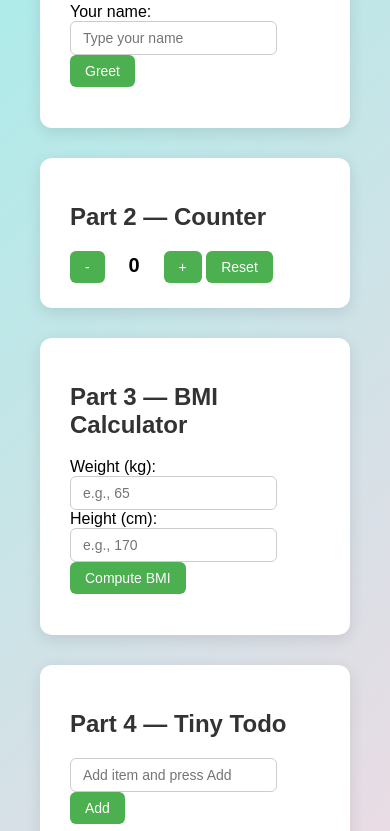
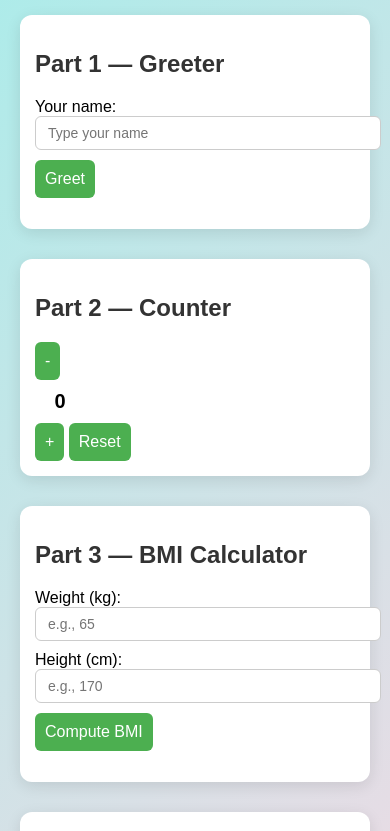
Before and after one commit to MARK-POGI-IGOP/JAVASCRIPT, a plain HTML site: page index.html in a window 390 px wide. Shown: the part 130-961 px from the top of the page. Drawn offline with Linux system fonts and the light colour scheme.

Commit message:
Enhance layout with responsive design and styles
Added responsive design for small devices and improved layout.

```diff
--- a/index.html
+++ b/index.html
@@ -1,8 +1,8 @@
 <!DOCTYPE html>
 <html lang="en">
 <head>
-    <meta charset="UTF-8">
-    <meta name="viewport" content="width=device-width, initial-scale=1.0">
+  <meta charset="UTF-8" />
+  <meta name="viewport" content="width=device-width, initial-scale=1.0" />
   <title>Multi-Feature Page</title>
   <style>
     body {
@@ -22,16 +22,17 @@
       padding: 25px 30px;
       margin-bottom: 30px;
       border-radius: 12px;
-      box-shadow: 0 4px 15px rgba(0,0,0,0.1);
+      box-shadow: 0 4px 15px rgba(0, 0, 0, 0.1);
       transition: transform 0.2s ease, box-shadow 0.2s ease;
     }
 
     section:hover {
       transform: translateY(-3px);
-      box-shadow: 0 6px 20px rgba(0,0,0,0.15);
+      box-shadow: 0 6px 20px rgba(0, 0, 0, 0.15);
     }
 
-    input[type="text"], input[type="number"] {
+    input[type="text"],
+    input[type="number"] {
       padding: 8px 12px;
       border: 1px solid #ccc;
       border-radius: 6px;
@@ -43,7 +44,7 @@
     input[type="text"]:focus,
     input[type="number"]:focus {
       border-color: #66b2ff;
-      box-shadow: 0 0 5px rgba(102,178,255,0.4);
+      box-shadow: 0 0 5px rgba(102, 178, 255, 0.4);
     }
 
     button {
@@ -102,7 +103,6 @@
       margin-top: 10px;
     }
 
-
     .page-title {
       text-align: center;
       font-size: 32px;
@@ -132,11 +132,46 @@
       to { transform: rotate(360deg); }
     }
 
+    /* Responsive layout for small devices */
+    @media (max-width: 768px) {
+      body {
+        padding: 20px;
+      }
 
+      section {
+        padding: 20px;
+      }
+
+      .image-container img {
+        width: 200px;
+        height: 200px;
+      }
+    }
+
+    @media (max-width: 480px) {
+      section {
+        padding: 15px;
+      }
+
+      button {
+        padding: 10px;
+        font-size: 16px;
+      }
+
+      input[type="text"], input[type="number"] {
+        width: 100%;
+        margin-bottom: 10px;
+      }
+
+      #counterValue {
+        display: block;
+        margin: 10px 0;
+      }
+    }
   </style>
 </head>
 <body>
-
+  <h1 class="page-title">Multi-Feature Interactive Page</h1>
 
   <section>
     <h2>Part 1 — Greeter</h2>
@@ -153,7 +188,6 @@
     <button onclick="resetCounter()">Reset</button>
   </section>
 
-
   <section>
     <h2>Part 3 — BMI Calculator</h2>
     Weight (kg): <input type="number" id="weight" placeholder="e.g., 65">
@@ -161,7 +195,6 @@
     <button onclick="computeBMI()">Compute BMI</button>
     <p id="bmiOutput"></p>
   </section>
-
 
   <section>
     <h2>Part 4 — Tiny Todo</h2>
@@ -173,19 +206,15 @@
 
   <section class="main" id="home">
     <div class="image-container">
-
       <img src="ME.jpg" alt="Photo ko">
     </div>
   </section>
 
   <script>
-
     function greet() {
       const name = document.getElementById('nameInput').value;
       document.getElementById('greetOutput').textContent = name ? `Hello, ${name}!` : '';
-
     }
-
 
     let count = 0;
     function updateCounter() {
@@ -204,9 +233,8 @@
       }
       const heightM = heightCm / 100;
       const bmi = (weight / (heightM * heightM)).toFixed(2);
-            document.getElementById('bmiOutput').textContent = 'Your BMI is ${bmi}';
+      document.getElementById('bmiOutput').textContent = `Your BMI is ${bmi}`;
     }
-
 
     function addTodo() {
       const input = document.getElementById('todoInput');
@@ -219,6 +247,5 @@
       input.value = '';
     }
   </script>
-
 </body>
 </html>
```
Lines whose indentation alone changed are shown as unchanged.
